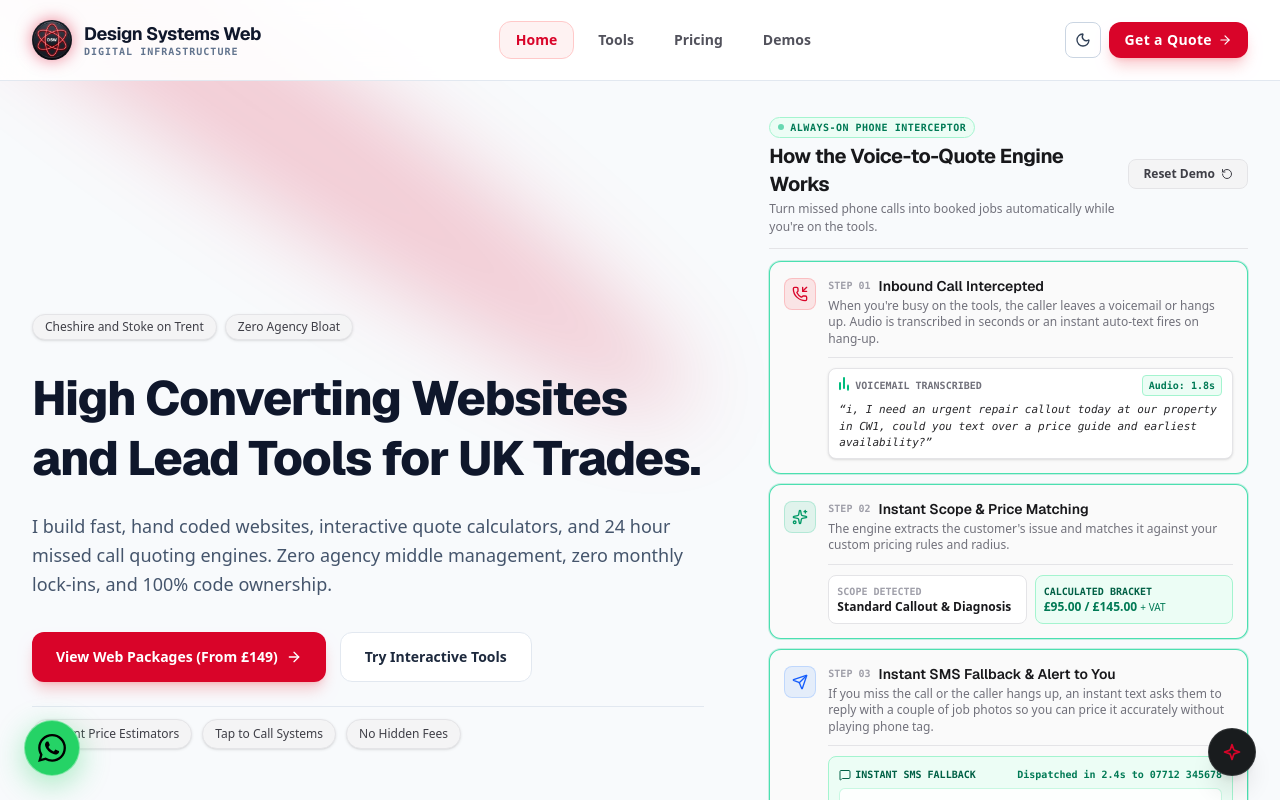
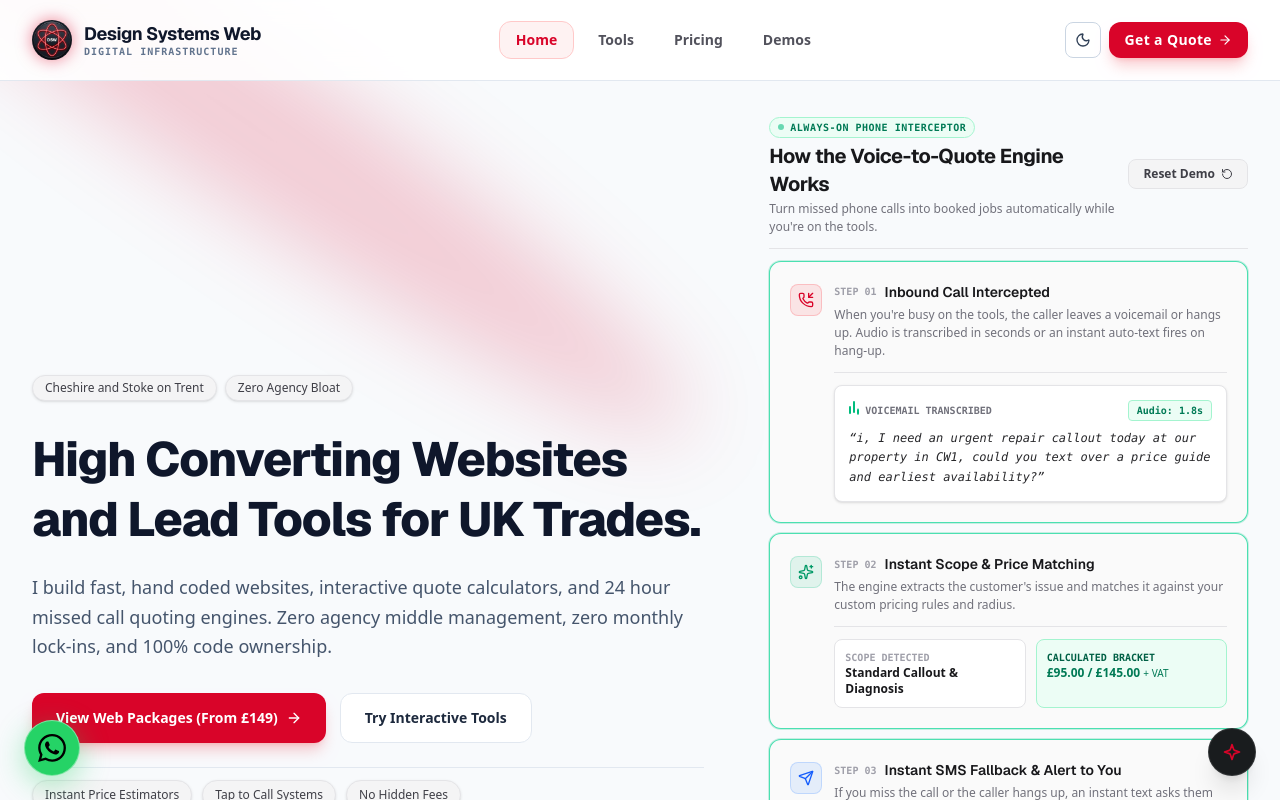
Before and after one commit to stokie2605/dean-wilshaw-web-development, a React (Vite) app: page / in a window 1280 px wide. Both pictures are taken after a click on the button "Simulate Inbound Call". Shown: the top 800 px of the page. Built offline with nearby package versions, Linux system fonts and the light colour scheme.

Commit message:
fix: transcript opening typo and prevent card bottom clipping in VoiceToQuoteDemo

```diff
--- a/src/components/tools/VoiceToQuoteDemo.tsx
+++ b/src/components/tools/VoiceToQuoteDemo.tsx
@@ -149,26 +149,26 @@ export const VoiceToQuoteDemo: React.FC = () => {
       <div className="space-y-2.5">
 
         {/* Step 1: Intercept & Transcribe */}
-        <div className={`bg-zinc-50 dark:bg-zinc-900/60 border rounded-xl p-3.5 transition-all duration-300 ${
+        <div className={`bg-zinc-50 dark:bg-zinc-900/60 border rounded-xl p-4 sm:p-5 pb-5 transition-all duration-300 ${
           activeStep >= 1 ? 'border-emerald-400/70 dark:border-emerald-500/60 ring-1 ring-emerald-500/20' : 'border-zinc-200 dark:border-zinc-800'
         }`}>
           <div className="flex items-start gap-3">
             <div className="w-8 h-8 rounded-lg bg-red-500/10 border border-red-500/20 flex items-center justify-center shrink-0 mt-0.5">
               <PhoneIncoming className="w-4 h-4 text-[#D90429]" />
             </div>
-            <div className="space-y-0.5 flex-grow">
+            <div className="space-y-1 flex-grow">
               <div className="flex items-center gap-2">
                 <span className="text-[10px] font-mono font-bold text-zinc-400 uppercase">Step 01</span>
                 <h4 className="text-sm font-semibold text-zinc-900 dark:text-white">Inbound Call Intercepted</h4>
               </div>
-              <p className="text-xs text-zinc-500 dark:text-zinc-400 leading-snug">
+              <p className="text-xs text-zinc-500 dark:text-zinc-400 leading-normal">
                 When you're busy on the tools, the caller leaves a voicemail or hangs up. Audio is transcribed in seconds or an instant auto-text fires on hang-up.
               </p>
 
               {/* Active Embedded Box for Step 1 */}
               {activeStep >= 1 && (
-                <div className="mt-2.5 pt-2.5 border-t border-zinc-200 dark:border-zinc-800/80 transition-opacity duration-300">
-                  <div className="bg-white dark:bg-zinc-950 border border-zinc-200 dark:border-zinc-800 rounded-lg py-1.5 px-2.5 space-y-1.5 shadow-sm">
+                <div className="mt-3 pt-3 border-t border-zinc-200 dark:border-zinc-800/80 transition-opacity duration-300">
+                  <div className="bg-white dark:bg-zinc-950 border border-zinc-200 dark:border-zinc-800 rounded-lg p-3 sm:p-3.5 space-y-2 pb-3.5 shadow-sm">
                     <div className="flex items-center justify-between text-[10px] font-mono">
                       <span className="text-zinc-500 dark:text-zinc-400 flex items-center gap-1.5 font-semibold uppercase">
                         {/* Animated Equalizer Waveform Bars */}
@@ -179,11 +179,11 @@ export const VoiceToQuoteDemo: React.FC = () => {
                         </span>
                         Voicemail Transcribed
                       </span>
-                      <span className="text-emerald-700 dark:text-emerald-400 font-bold bg-emerald-50 dark:bg-emerald-950/60 border border-emerald-200 dark:border-emerald-800/50 px-1.5 py-0.5 rounded text-[10px]">
+                      <span className="text-emerald-700 dark:text-emerald-400 font-bold bg-emerald-50 dark:bg-emerald-950/60 border border-emerald-200 dark:border-emerald-800/50 px-2 py-0.5 rounded text-[10px]">
                         Audio: 1.8s
                       </span>
                     </div>
-                    <p className="text-zinc-800 dark:text-zinc-200 text-[11px] font-mono italic">
+                    <p className="text-zinc-800 dark:text-zinc-200 text-xs font-mono italic leading-relaxed break-words">
                       &ldquo;{typedText || fullTranscript}&rdquo;
                       {activeStep === 1 && typedText.length < fullTranscript.length && (
                         <span className="inline-block w-1 h-3 ml-0.5 bg-emerald-500 animate-pulse"></span>
@@ -197,31 +197,31 @@ export const VoiceToQuoteDemo: React.FC = () => {
         </div>
 
         {/* Step 2: Instant Scope & Price Matching */}
-        <div className={`bg-zinc-50 dark:bg-zinc-900/60 border rounded-xl p-3.5 transition-all duration-300 ${
+        <div className={`bg-zinc-50 dark:bg-zinc-900/60 border rounded-xl p-4 sm:p-5 pb-5 transition-all duration-300 ${
           activeStep >= 2 ? 'border-emerald-400/70 dark:border-emerald-500/60 ring-1 ring-emerald-500/20' : 'border-zinc-200 dark:border-zinc-800'
         }`}>
           <div className="flex items-start gap-3">
             <div className="w-8 h-8 rounded-lg bg-emerald-500/10 border border-emerald-500/20 flex items-center justify-center shrink-0 mt-0.5">
               <Sparkles className="w-4 h-4 text-emerald-600 dark:text-emerald-400" />
             </div>
-            <div className="space-y-0.5 flex-grow">
+            <div className="space-y-1 flex-grow">
               <div className="flex items-center gap-2">
                 <span className="text-[10px] font-mono font-bold text-zinc-400 uppercase">Step 02</span>
                 <h4 className="text-sm font-semibold text-zinc-900 dark:text-white">Instant Scope & Price Matching</h4>
               </div>
-              <p className="text-xs text-zinc-500 dark:text-zinc-400 leading-snug">
+              <p className="text-xs text-zinc-500 dark:text-zinc-400 leading-normal">
                 The engine extracts the customer's issue and matches it against your custom pricing rules and radius.
               </p>
 
               {/* Active Embedded Box for Step 2 */}
               {activeStep >= 2 && (
-                <div className="mt-2.5 pt-2.5 border-t border-zinc-200 dark:border-zinc-800/80 transition-opacity duration-300">
-                  <div className="grid grid-cols-1 sm:grid-cols-2 gap-2 text-left">
-                    <div className="bg-white dark:bg-zinc-950 border border-zinc-200 dark:border-zinc-800 rounded-lg p-2">
+                <div className="mt-3 pt-3 border-t border-zinc-200 dark:border-zinc-800/80 transition-opacity duration-300">
+                  <div className="grid grid-cols-1 sm:grid-cols-2 gap-2.5 text-left">
+                    <div className="bg-white dark:bg-zinc-950 border border-zinc-200 dark:border-zinc-800 rounded-lg p-2.5">
                       <div className="text-[10px] font-mono text-zinc-400 uppercase font-semibold">Scope Detected</div>
                       <div className="text-xs font-bold text-zinc-900 dark:text-white">Standard Callout & Diagnosis</div>
                     </div>
-                    <div className="bg-emerald-50 dark:bg-emerald-950/30 border border-emerald-200 dark:border-emerald-800/60 rounded-lg p-2">
+                    <div className="bg-emerald-50 dark:bg-emerald-950/30 border border-emerald-200 dark:border-emerald-800/60 rounded-lg p-2.5">
                       <div className="text-[10px] font-mono text-emerald-800 dark:text-emerald-400 uppercase font-semibold">Calculated Bracket</div>
                       <div className="text-xs font-black text-emerald-700 dark:text-emerald-400">£95.00  /  £145.00 <span className="text-[10px] font-normal text-emerald-700 dark:text-emerald-500">+ VAT</span></div>
                     </div>
@@ -233,26 +233,26 @@ export const VoiceToQuoteDemo: React.FC = () => {
         </div>
 
         {/* Step 3: SMS Fallback Dispatched */}
-        <div className={`bg-zinc-50 dark:bg-zinc-900/60 border rounded-xl p-3.5 transition-all duration-300 ${
+        <div className={`bg-zinc-50 dark:bg-zinc-900/60 border rounded-xl p-4 sm:p-5 pb-5 transition-all duration-300 ${
           activeStep >= 3 ? 'border-emerald-400/70 dark:border-emerald-500/60 ring-1 ring-emerald-500/20' : 'border-zinc-200 dark:border-zinc-800'
         }`}>
           <div className="flex items-start gap-3">
             <div className="w-8 h-8 rounded-lg bg-blue-500/10 border border-blue-500/20 flex items-center justify-center shrink-0 mt-0.5">
               <Send className="w-4 h-4 text-blue-600 dark:text-blue-400" />
             </div>
-            <div className="space-y-0.5 flex-grow">
+            <div className="space-y-1 flex-grow">
               <div className="flex items-center gap-2">
                 <span className="text-[10px] font-mono font-bold text-zinc-400 uppercase">Step 03</span>
                 <h4 className="text-sm font-semibold text-zinc-900 dark:text-white">Instant SMS Fallback & Alert to You</h4>
               </div>
-              <p className="text-xs text-zinc-500 dark:text-zinc-400 leading-snug">
+              <p className="text-xs text-zinc-500 dark:text-zinc-400 leading-normal">
                 If you miss the call or the caller hangs up, an instant text asks them to reply with a couple of job photos so you can price it accurately without playing phone tag.
               </p>
 
               {/* Active Embedded Box for Step 3 */}
               {activeStep >= 3 && (
-                <div className="mt-2.5 pt-2.5 border-t border-zinc-200 dark:border-zinc-800/80 transition-opacity duration-300">
-                  <div className="bg-emerald-50 dark:bg-emerald-950/20 border border-emerald-200 dark:border-emerald-900/40 rounded-lg p-2.5 space-y-1.5">
+                <div className="mt-3 pt-3 border-t border-zinc-200 dark:border-zinc-800/80 transition-opacity duration-300">
+                  <div className="bg-emerald-50 dark:bg-emerald-950/20 border border-emerald-200 dark:border-emerald-900/40 rounded-lg p-3 space-y-2 pb-3">
                     <div className="flex items-center justify-between text-[10px] font-mono">
                       <span className="text-emerald-800 dark:text-emerald-400 font-bold uppercase flex items-center gap-1">
                         <MessageSquare className="w-3 h-3" />
@@ -262,7 +262,7 @@ export const VoiceToQuoteDemo: React.FC = () => {
                         Dispatched in 2.4s to 07712 345678
                       </span>
                     </div>
-                    <p className="text-xs text-zinc-800 dark:text-zinc-200 leading-relaxed font-medium bg-white/90 dark:bg-black/40 border border-emerald-200/60 dark:border-emerald-900/30 rounded-md p-2">
+                    <p className="text-xs text-zinc-800 dark:text-zinc-200 leading-relaxed font-medium bg-white/90 dark:bg-black/40 border border-emerald-200/60 dark:border-emerald-900/30 rounded-md p-2.5">
                       &ldquo;Sorry I missed your call, currently on a job. Could you reply with a couple of photos of the issue and your postcode? I&rsquo;ll review and text you an estimate and availability right away.&rdquo;
                     </p>
                   </div>
```
